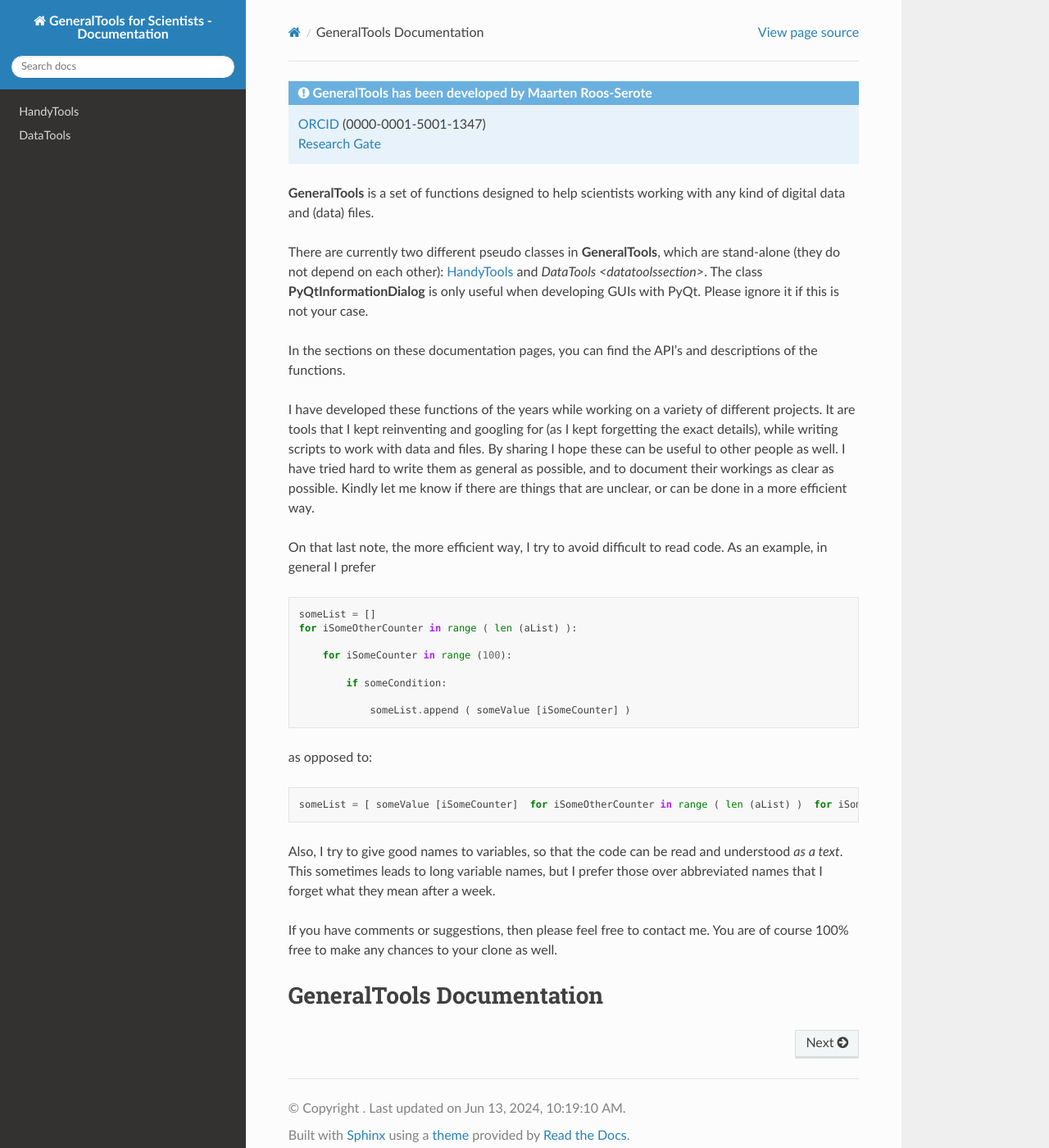
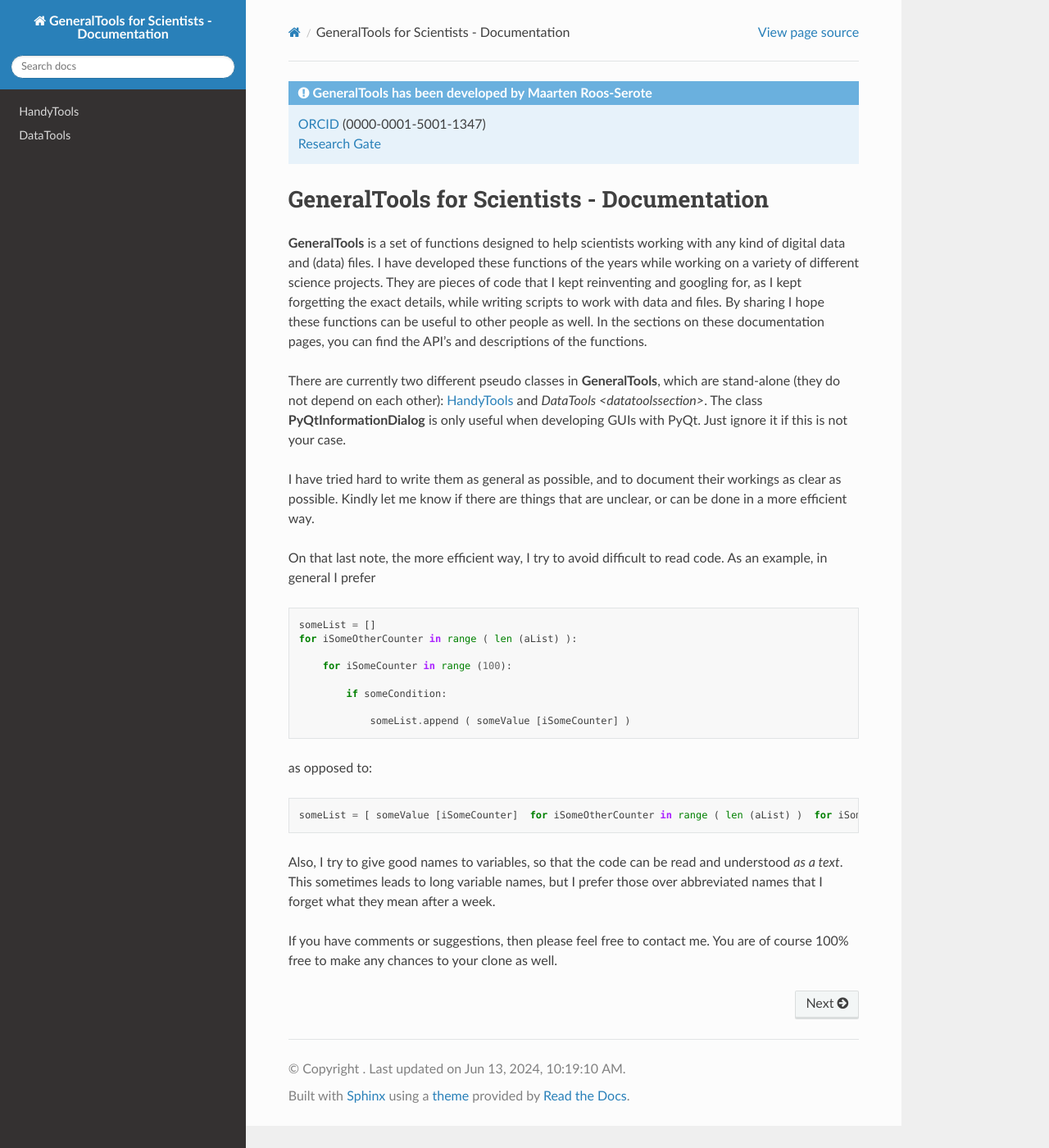
Before and after one commit to PleaseStateTheNatureOfYourInquiry/GeneralTools, a Sphinx documentation site: the page built from docs/index.rst, in a window 1280 px wide and 1400 px high. Shown: the whole window at 82% size. Built offline with Sphinx 7.4.7 and the Read the Docs theme 2.0.0, drawn with Linux system fonts in a browser that asks for light colours.

Commit message:
Update index.rst

```diff
--- a/docs/index.rst
+++ b/docs/index.rst
@@ -6,17 +6,21 @@
     | `Research Gate <https://www.researchgate.net/profile/Maarten-Roos-Serote>`_
 
 
+
+GeneralTools for Scientists -  Documentation
+=============================================
+
 **GeneralTools** is a set of functions designed to help scientists working with any kind of digital data and (data) files.
-
-There are currently two different pseudo classes in **GeneralTools**, which are stand-alone (they do not depend on each other): :ref:`HandyTools <handytoolssection>` and `DataTools <datatoolssection>`.
-The class **PyQtInformationDialog**  is only useful when developing GUIs with PyQt. Please ignore it if this is not your case.
-
+I have developed these functions of the years while working on a variety of different science projects.
+They are pieces of code that I kept reinventing and googling for, as I kept forgetting the exact details, while writing scripts to work with data and files.
+By sharing I hope these functions can be useful to other people as well.
 In the sections on these documentation pages, you can find the API's and descriptions of the functions.
 
 
-I have developed these functions of the years while working on a variety of different projects.
-It are tools that I kept reinventing and googling for (as I kept forgetting the exact details), while writing scripts to work with data and files.
-By sharing I hope these can be useful to other people as well.
+There are currently two different pseudo classes in **GeneralTools**, which are stand-alone (they do not depend on each other): :ref:`HandyTools <handytoolssection>` and `DataTools <datatoolssection>`.
+The class **PyQtInformationDialog**  is only useful when developing GUIs with PyQt. Just ignore it if this is not your case.
+
+
 I have tried hard to write them as general as possible, and to document their workings as clear as possible.
 Kindly let me know if there are things that are unclear, or can be done in a more efficient way.
 
```
Also changed, not shown: other parts of docs/index.rst (+0 -2 lines).
